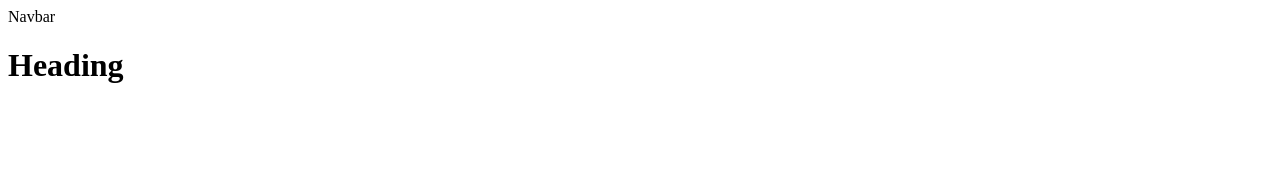
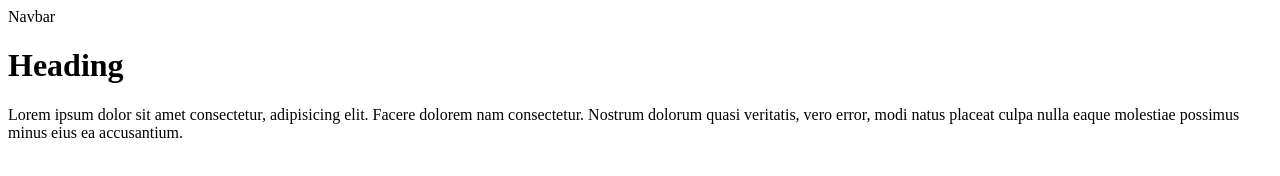
Before and after one commit to asab07/git-work, a plain HTML site: page index.html in a window 1280 px wide. Drawn offline with Linux system fonts and the light colour scheme.

Commit message:
add paragraph

```diff
--- a/index.html
+++ b/index.html
@@ -9,5 +9,10 @@
   <body>
     <nav>Navbar</nav>
     <h1>Heading</h1>
+    <p>
+      Lorem ipsum dolor sit amet consectetur, adipisicing elit. Facere dolorem
+      nam consectetur. Nostrum dolorum quasi veritatis, vero error, modi natus
+      placeat culpa nulla eaque molestiae possimus minus eius ea accusantium.
+    </p>
   </body>
 </html>
```
